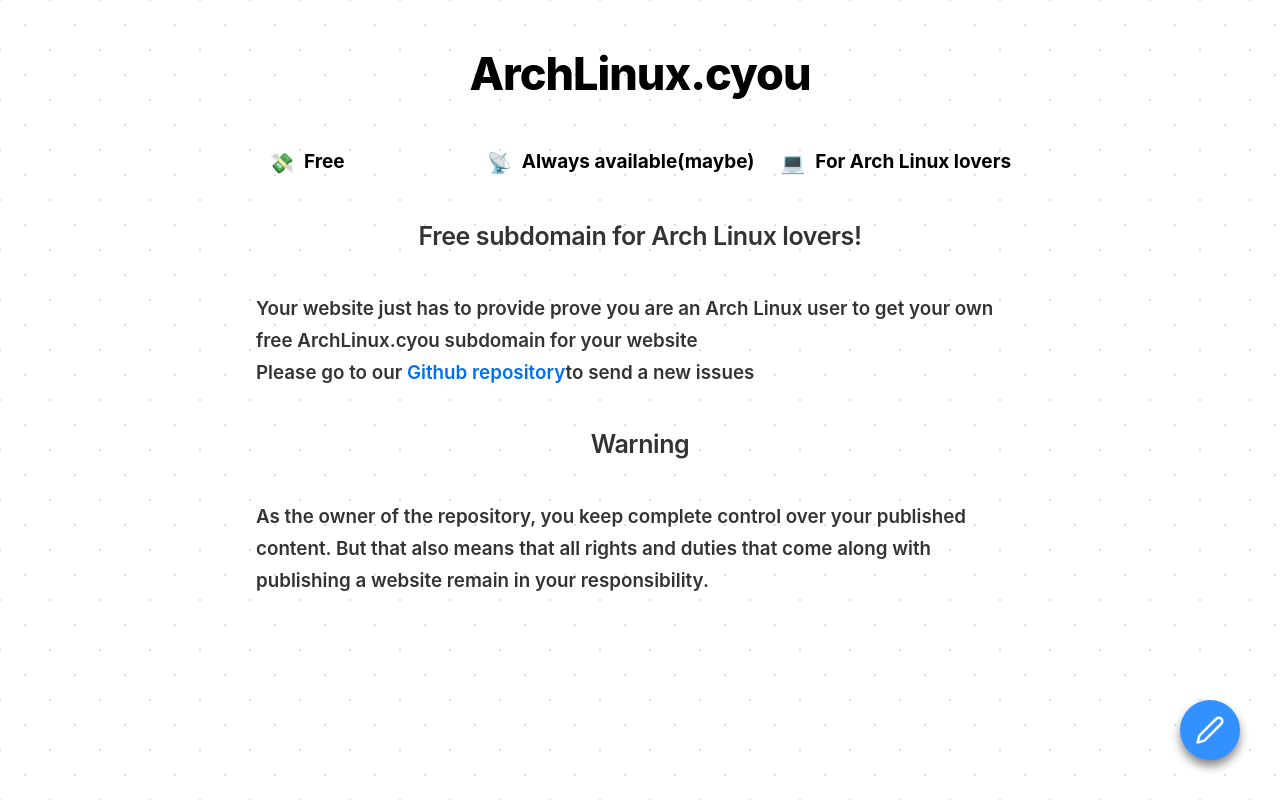
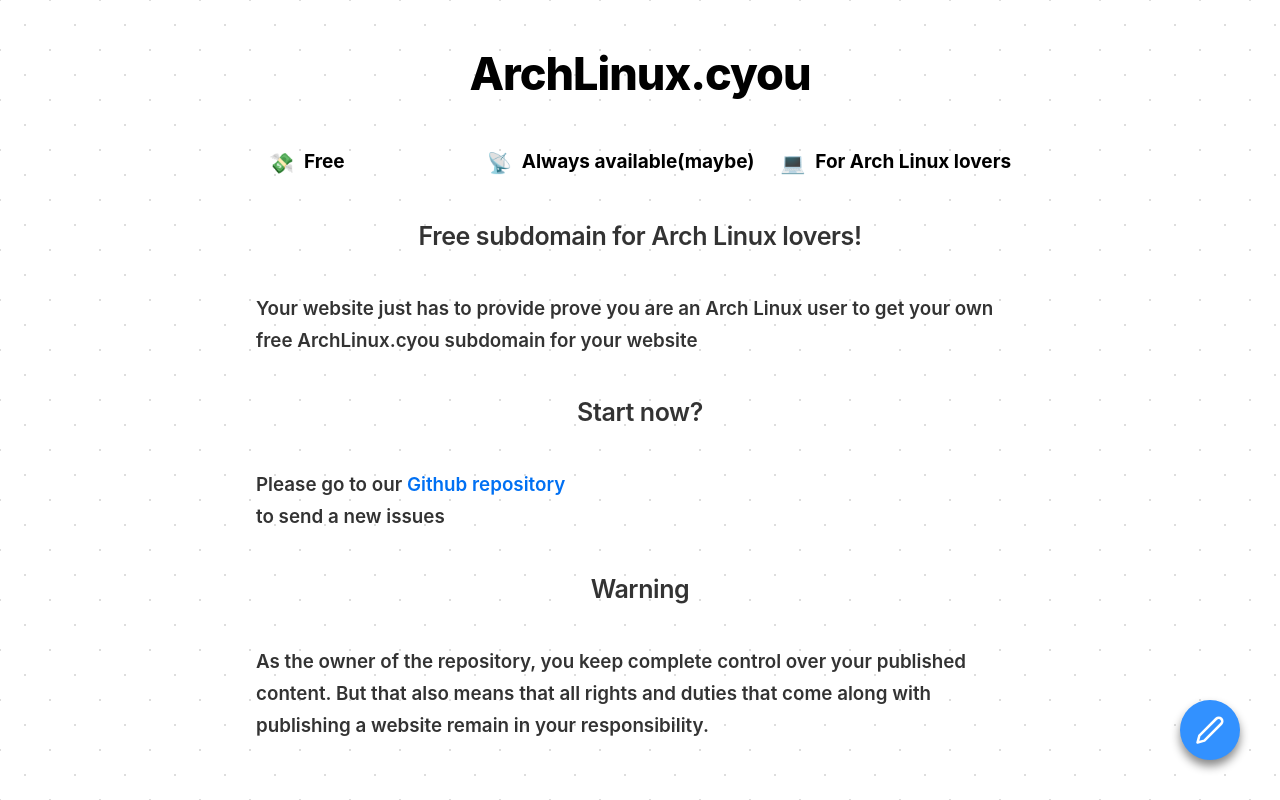
Before and after one commit to everything-cyou/archlinux.cyou, a Next.js app: page / in a window 1280 px wide. Built offline with nearby package versions, Linux system fonts and the light colour scheme; no server answers.

Commit message:
Upload Pages

```diff
--- a/src/pages/index.tsx
+++ b/src/pages/index.tsx
@@ -257,7 +257,12 @@ function Content({ isEdit, edits }: { isEdit: boolean; edits: FieldEdit[] }) {
         </div>
         <Malleable id="explanation-1" isActive={isEdit} edits={edits}>
         Your website just has to provide prove you are an Arch Linux user to get your own free ArchLinux.cyou subdomain for your website<br />
-          Please go to our{' '}
+        </Malleable>
+        <Malleable as="h2" id="title-3" isActive={isEdit} edits={edits}>
+        Start now?
+      </Malleable>
+      <Malleable id="explanation-2" isActive={isEdit} edits={edits}>
+          Please go to our {' '}
           <a
             target="_blank"
             rel="noopener"
@@ -265,13 +270,13 @@ function Content({ isEdit, edits }: { isEdit: boolean; edits: FieldEdit[] }) {
           >
             Github repository
           </a>
-
-        to send a new issues
+          <br />
+          to send a new issues
         </Malleable>
-        <Malleable as="h2" id="title-3" isActive={isEdit} edits={edits}>
+        <Malleable as="h2" id="title-4" isActive={isEdit} edits={edits}>
         Warning
       </Malleable>
-        <Malleable id="explanation-2" isActive={isEdit} edits={edits}>
+        <Malleable id="explanation-3" isActive={isEdit} edits={edits}>
           As the owner of the repository, you keep complete control over your published content. But that also means that all rights and duties that come along with publishing a website remain in your responsibility.
         </Malleable>
       </div>
```
